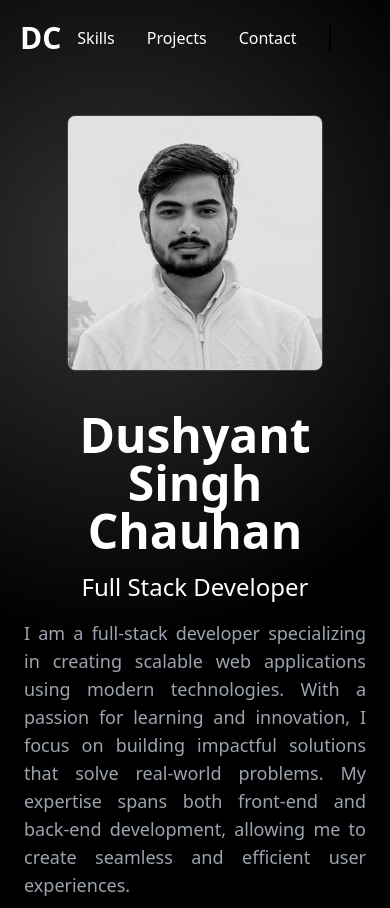
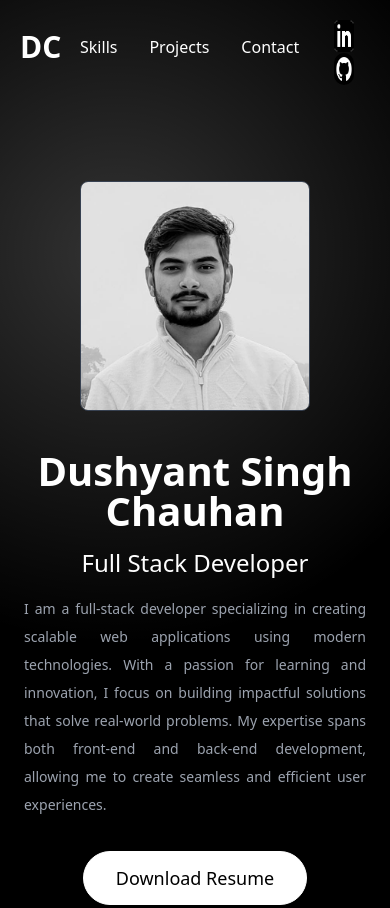
Before and after one commit to CodeDushyant/portfolio, a website: page index.html in a window 390 px wide. Shown: the top 908 px of the page. Drawn offline with nearby package versions, Linux system fonts and the light colour scheme.

Commit message:
Update index.html
finale

```diff
--- a/index.html
+++ b/index.html
@@ -66,6 +66,73 @@ nav a:hover img {
   box-shadow: 0 10px 20px rgba(255, 255, 255, 0.3);
 }
 
+@media (max-width: 400px) {
+  #hero {
+    padding-top: 6rem; /* Adjust as needed */
+  }
+
+  #name {
+    font-size: 2.5rem; /* 40px */
+  }
+
+  #role {
+    font-size: 1.5rem; /* 24px */
+  }
+
+  #about {
+    font-size: 0.875rem; /* 14px */
+    text-align: justify;
+  }
+  .top{
+    display: flex;
+    flex-direction: column;
+    gap: 13px;
+  }
+  #resume {
+    padding: 0.75rem 2rem; /* Adjust button size */
+  }
+  .iccon{
+  width: 15px;
+  height: 15px;
+}
+
+  #profile-pic {
+    width: 200px;
+    height: 200px;
+  }
+}
+@media (max-width: 550px) {
+  #hero {
+    padding-top: 6rem; /* Adjust as needed */
+  }
+
+  #name {
+    font-size: 2.5rem; /* 40px */
+  }
+
+  #role {
+    font-size: 1.5rem; /* 24px */
+  }
+.iccon{
+  width: 20px;
+  height: 20px;
+}
+  #about {
+    font-size: 0.875rem; /* 14px */
+    text-align: justify;
+  }
+
+  #resume {
+    padding: 0.75rem 2rem; /* Adjust button size */
+  }
+
+  #profile-pic {
+    width: 230px;
+    height: 230px;
+  }
+}
+
+
 </style>
 <link rel="icon" href="./images/favikon.png" type="image/png">
 </head>
@@ -80,19 +147,20 @@ nav a:hover img {
       <a href="#projects"  class="mx-4 ani">Projects</a>
       <a href="#contact" class="mx-4 ani">Contact</a>
     </nav>
-    <nav class="flex relative">
-      <a href="https://www.linkedin.com/in/dushyant-chauhan-825a46288/" target="_blank" class="mx-4 relative">
+    <nav class="flex relative top">
+      <a href="https://www.linkedin.com/in/dushyant-chauhan-825a46288/" target="_blank" class="iccon mx-4 relative">
         <img src="./images/linkedin.png" alt="LinkedIn" class="bg-white bg-cover border border-black rounded w-8 h-8 md:w-8 md:h-8 sm:w-6 sm:h-6">
       </a>
-      <a href="https://github.com/CodeDushyant" target="_blank" class="mx-4 relative">
+      <a href="https://github.com/CodeDushyant" target="_blank" class="mx-4 relative iccon">
         <img src="./images/gith.png" alt="GitHub" class="rounded-full w-8 h-8 md:w-8 md:h-8 sm:w-5 sm:h-5">
       </a>
     </nav>
+
   </header>
 
   <!-- Hero Section -->
   <section class="h-screen w-full flex items-center justify-center">
-    <div class="flex flex-col md:flex-row items-center gap-10 w-full max-w-6xl  px-6 md:px-10 md:pt-0 pt-36" id="hero">
+    <div class="flex flex-col md:flex-row items-center gap-10 w-full max-w-6xl  px-6 md:px-10 md:pt-0 pt-36 sm:pt-3" id="hero">
       <div class="flex-1 text-center md:text-left order-2 md:order-1">
         <h2 class="text-5xl md:text-7xl font-bold opacity-0 translate-x-[-100%]" id="name">Dushyant Singh Chauhan</h2>
         <p class="mt-4 text-2xl md:text-3xl opacity-0 translate-x-[-100%]" id="role">Full Stack Developer</p>
```
